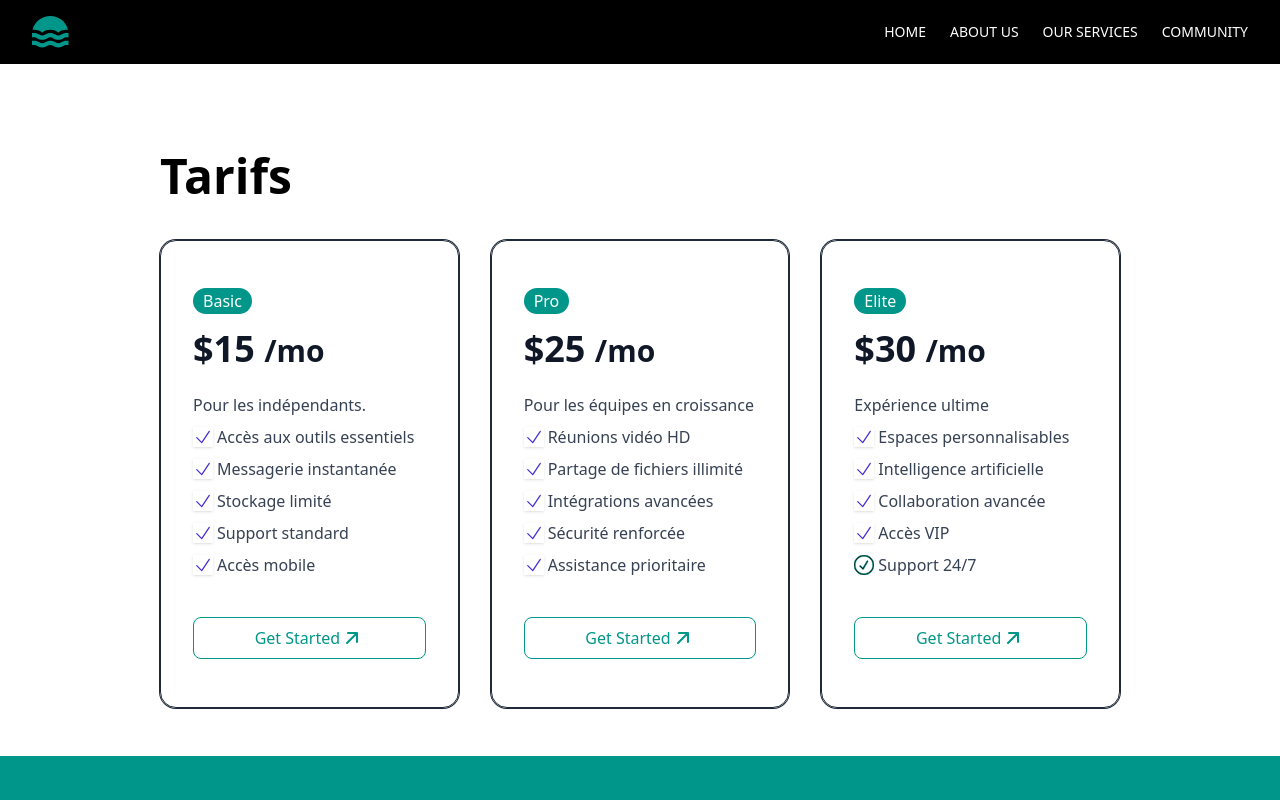
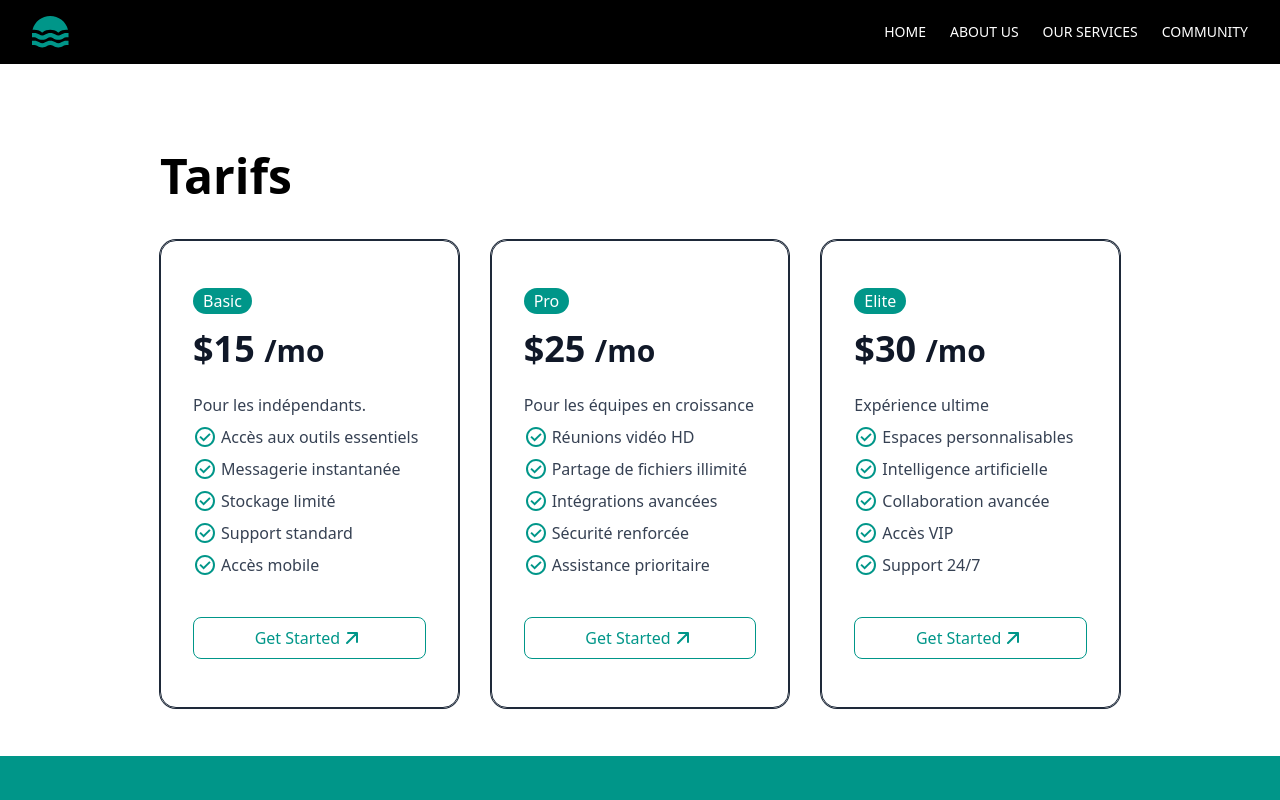
Before and after one commit to AnaelTech/webstatique-examen, an Angular app: page /tarif in a window 1280 px wide. Shown: the top 800 px of the page. Built offline with nearby package versions, Linux system fonts and the light colour scheme.

Commit message:
✨ feat: update card tarifs

```diff
--- a/src/app/tarif/tarif.component.html
+++ b/src/app/tarif/tarif.component.html
@@ -21,76 +21,31 @@
           </li>
 
           <li class="flex items-center gap-1">
-            <svg
-              xmlns="http://www.w3.org/2000/svg"
-              fill="none"
-              viewBox="0 0 24 24"
-              stroke-width="1.5"
-              stroke="currentColor"
-              class="size-5 text-indigo-700 shadow-sm"
-            >
-              <path stroke-linecap="round" stroke-linejoin="round" d="M4.5 12.75l6 6 9-13.5" />
-            </svg>
+            <svg xmlns="http://www.w3.org/2000/svg" class="text-primary group-hover:text-white" width="24" height="24" viewBox="0 0 24 24"><path fill="currentColor" d="m10.6 16.6l7.05-7.05l-1.4-1.4l-5.65 5.65l-2.85-2.85l-1.4 1.4zM12 22q-2.075 0-3.9-.788t-3.175-2.137T2.788 15.9T2 12t.788-3.9t2.137-3.175T8.1 2.788T12 2t3.9.788t3.175 2.137T21.213 8.1T22 12t-.788 3.9t-2.137 3.175t-3.175 2.138T12 22m0-2q3.35 0 5.675-2.325T20 12t-2.325-5.675T12 4T6.325 6.325T4 12t2.325 5.675T12 20m0-8"/></svg>
 
             <span class="text-gray-700 group-hover:text-white"> Accès aux outils essentiels </span>
           </li>
 
           <li class="flex items-center gap-1">
-            <svg
-              xmlns="http://www.w3.org/2000/svg"
-              fill="none"
-              viewBox="0 0 24 24"
-              stroke-width="1.5"
-              stroke="currentColor"
-              class="size-5 text-indigo-700 shadow-sm"
-            >
-              <path stroke-linecap="round" stroke-linejoin="round" d="M4.5 12.75l6 6 9-13.5" />
-            </svg>
+            <svg xmlns="http://www.w3.org/2000/svg" class="text-primary group-hover:text-white" width="24" height="24" viewBox="0 0 24 24"><path fill="currentColor" d="m10.6 16.6l7.05-7.05l-1.4-1.4l-5.65 5.65l-2.85-2.85l-1.4 1.4zM12 22q-2.075 0-3.9-.788t-3.175-2.137T2.788 15.9T2 12t.788-3.9t2.137-3.175T8.1 2.788T12 2t3.9.788t3.175 2.137T21.213 8.1T22 12t-.788 3.9t-2.137 3.175t-3.175 2.138T12 22m0-2q3.35 0 5.675-2.325T20 12t-2.325-5.675T12 4T6.325 6.325T4 12t2.325 5.675T12 20m0-8"/></svg>
 
             <span class="text-gray-700 group-hover:text-white"> Messagerie instantanée </span>
           </li>
 
           <li class="flex items-center gap-1">
-            <svg
-              xmlns="http://www.w3.org/2000/svg"
-              fill="none"
-              viewBox="0 0 24 24"
-              stroke-width="1.5"
-              stroke="currentColor"
-              class="size-5 text-indigo-700 shadow-sm"
-            >
-              <path stroke-linecap="round" stroke-linejoin="round" d="M4.5 12.75l6 6 9-13.5" />
-            </svg>
+            <svg xmlns="http://www.w3.org/2000/svg" class="text-primary group-hover:text-white" width="24" height="24" viewBox="0 0 24 24"><path fill="currentColor" d="m10.6 16.6l7.05-7.05l-1.4-1.4l-5.65 5.65l-2.85-2.85l-1.4 1.4zM12 22q-2.075 0-3.9-.788t-3.175-2.137T2.788 15.9T2 12t.788-3.9t2.137-3.175T8.1 2.788T12 2t3.9.788t3.175 2.137T21.213 8.1T22 12t-.788 3.9t-2.137 3.175t-3.175 2.138T12 22m0-2q3.35 0 5.675-2.325T20 12t-2.325-5.675T12 4T6.325 6.325T4 12t2.325 5.675T12 20m0-8"/></svg>
 
             <span class="text-gray-700 group-hover:text-white"> Stockage limité </span>
           </li>
 
           <li class="flex items-center gap-1">
-            <svg
-              xmlns="http://www.w3.org/2000/svg"
-              fill="none"
-              viewBox="0 0 24 24"
-              stroke-width="1.5"
-              stroke="currentColor"
-              class="size-5 text-indigo-700 shadow-sm"
-            >
-              <path stroke-linecap="round" stroke-linejoin="round" d="M4.5 12.75l6 6 9-13.5" />
-            </svg>
+            <svg xmlns="http://www.w3.org/2000/svg" class="text-primary group-hover:text-white" width="24" height="24" viewBox="0 0 24 24"><path fill="currentColor" d="m10.6 16.6l7.05-7.05l-1.4-1.4l-5.65 5.65l-2.85-2.85l-1.4 1.4zM12 22q-2.075 0-3.9-.788t-3.175-2.137T2.788 15.9T2 12t.788-3.9t2.137-3.175T8.1 2.788T12 2t3.9.788t3.175 2.137T21.213 8.1T22 12t-.788 3.9t-2.137 3.175t-3.175 2.138T12 22m0-2q3.35 0 5.675-2.325T20 12t-2.325-5.675T12 4T6.325 6.325T4 12t2.325 5.675T12 20m0-8"/></svg>
 
             <span class="text-gray-700 group-hover:text-white"> Support standard </span>
           </li>
 
           <li class="flex items-center gap-1">
-            <svg
-              xmlns="http://www.w3.org/2000/svg"
-              fill="none"
-              viewBox="0 0 24 24"
-              stroke-width="1.5"
-              stroke="currentColor"
-              class="size-5 text-indigo-700 shadow-sm"
-            >
-              <path stroke-linecap="round" stroke-linejoin="round" d="M4.5 12.75l6 6 9-13.5" />
-            </svg>
+            <svg xmlns="http://www.w3.org/2000/svg" class="text-primary group-hover:text-white" width="24" height="24" viewBox="0 0 24 24"><path fill="currentColor" d="m10.6 16.6l7.05-7.05l-1.4-1.4l-5.65 5.65l-2.85-2.85l-1.4 1.4zM12 22q-2.075 0-3.9-.788t-3.175-2.137T2.788 15.9T2 12t.788-3.9t2.137-3.175T8.1 2.788T12 2t3.9.788t3.175 2.137T21.213 8.1T22 12t-.788 3.9t-2.137 3.175t-3.175 2.138T12 22m0-2q3.35 0 5.675-2.325T20 12t-2.325-5.675T12 4T6.325 6.325T4 12t2.325 5.675T12 20m0-8"/></svg>
 
             <span class="text-gray-700 group-hover:text-white"> Accès mobile </span>
           </li>
@@ -124,74 +79,29 @@
           </li>
 
           <li class="flex items-center gap-1">
-            <svg
-              xmlns="http://www.w3.org/2000/svg"
-              fill="none"
-              viewBox="0 0 24 24"
-              stroke-width="1.5"
-              stroke="currentColor"
-              class="size-5 text-indigo-700 shadow-sm"
-            >
-              <path stroke-linecap="round" stroke-linejoin="round" d="M4.5 12.75l6 6 9-13.5" />
-            </svg>
+            <svg xmlns="http://www.w3.org/2000/svg" class="text-primary group-hover:text-white" width="24" height="24" viewBox="0 0 24 24"><path fill="currentColor" d="m10.6 16.6l7.05-7.05l-1.4-1.4l-5.65 5.65l-2.85-2.85l-1.4 1.4zM12 22q-2.075 0-3.9-.788t-3.175-2.137T2.788 15.9T2 12t.788-3.9t2.137-3.175T8.1 2.788T12 2t3.9.788t3.175 2.137T21.213 8.1T22 12t-.788 3.9t-2.137 3.175t-3.175 2.138T12 22m0-2q3.35 0 5.675-2.325T20 12t-2.325-5.675T12 4T6.325 6.325T4 12t2.325 5.675T12 20m0-8"/></svg>
 
             <span class="text-gray-700 group-hover:text-white"> Réunions vidéo HD </span>
           </li>
 
           <li class="flex items-center gap-1">
-            <svg
-              xmlns="http://www.w3.org/2000/svg"
-              fill="none"
-              viewBox="0 0 24 24"
-              stroke-width="1.5"
-              stroke="currentColor"
-              class="size-5 text-indigo-700 shadow-sm"
-            >
-              <path stroke-linecap="round" stroke-linejoin="round" d="M4.5 12.75l6 6 9-13.5" />
-            </svg>
+            <svg xmlns="http://www.w3.org/2000/svg" class="text-primary group-hover:text-white" width="24" height="24" viewBox="0 0 24 24"><path fill="currentColor" d="m10.6 16.6l7.05-7.05l-1.4-1.4l-5.65 5.65l-2.85-2.85l-1.4 1.4zM12 22q-2.075 0-3.9-.788t-3.175-2.137T2.788 15.9T2 12t.788-3.9t2.137-3.175T8.1 2.788T12 2t3.9.788t3.175 2.137T21.213 8.1T22 12t-.788 3.9t-2.137 3.175t-3.175 2.138T12 22m0-2q3.35 0 5.675-2.325T20 12t-2.325-5.675T12 4T6.325 6.325T4 12t2.325 5.675T12 20m0-8"/></svg>
 
             <span class="text-gray-700 group-hover:text-white"> Partage de fichiers illimité </span>
           </li>
 
           <li class="flex items-center gap-1">
-            <svg
-              xmlns="http://www.w3.org/2000/svg"
-              fill="none"
-              viewBox="0 0 24 24"
-              stroke-width="1.5"
-              stroke="currentColor"
-              class="size-5 text-indigo-700 shadow-sm"
-            >
-              <path stroke-linecap="round" stroke-linejoin="round" d="M4.5 12.75l6 6 9-13.5" />
-            </svg>
+            <svg xmlns="http://www.w3.org/2000/svg" class="text-primary group-hover:text-white" width="24" height="24" viewBox="0 0 24 24"><path fill="currentColor" d="m10.6 16.6l7.05-7.05l-1.4-1.4l-5.65 5.65l-2.85-2.85l-1.4 1.4zM12 22q-2.075 0-3.9-.788t-3.175-2.137T2.788 15.9T2 12t.788-3.9t2.137-3.175T8.1 2.788T12 2t3.9.788t3.175 2.137T21.213 8.1T22 12t-.788 3.9t-2.137 3.175t-3.175 2.138T12 22m0-2q3.35 0 5.675-2.325T20 12t-2.325-5.675T12 4T6.325 6.325T4 12t2.325 5.675T12 20m0-8"/></svg>
 
             <span class="text-gray-700 group-hover:text-white"> Intégrations avancées </span>
           </li>
           <li class="flex items-center gap-1">
-            <svg
-              xmlns="http://www.w3.org/2000/svg"
-              fill="none"
-              viewBox="0 0 24 24"
-              stroke-width="1.5"
-              stroke="currentColor"
-              class="size-5 text-indigo-700 shadow-sm"
-            >
-              <path stroke-linecap="round" stroke-linejoin="round" d="M4.5 12.75l6 6 9-13.5" />
-            </svg>
+            <svg xmlns="http://www.w3.org/2000/svg" class="text-primary group-hover:text-white" width="24" height="24" viewBox="0 0 24 24"><path fill="currentColor" d="m10.6 16.6l7.05-7.05l-1.4-1.4l-5.65 5.65l-2.85-2.85l-1.4 1.4zM12 22q-2.075 0-3.9-.788t-3.175-2.137T2.788 15.9T2 12t.788-3.9t2.137-3.175T8.1 2.788T12 2t3.9.788t3.175 2.137T21.213 8.1T22 12t-.788 3.9t-2.137 3.175t-3.175 2.138T12 22m0-2q3.35 0 5.675-2.325T20 12t-2.325-5.675T12 4T6.325 6.325T4 12t2.325 5.675T12 20m0-8"/></svg>
 
             <span class="text-gray-700 group-hover:text-white"> Sécurité renforcée </span>
           </li>
           <li class="flex items-center gap-1">
-            <svg
-              xmlns="http://www.w3.org/2000/svg"
-              fill="none"
-              viewBox="0 0 24 24"
-              stroke-width="1.5"
-              stroke="currentColor"
-              class="size-5 text-indigo-700 shadow-sm"
-            >
-              <path stroke-linecap="round" stroke-linejoin="round" d="M4.5 12.75l6 6 9-13.5" />
-            </svg>
+            <svg xmlns="http://www.w3.org/2000/svg" class="text-primary group-hover:text-white" width="24" height="24" viewBox="0 0 24 24"><path fill="currentColor" d="m10.6 16.6l7.05-7.05l-1.4-1.4l-5.65 5.65l-2.85-2.85l-1.4 1.4zM12 22q-2.075 0-3.9-.788t-3.175-2.137T2.788 15.9T2 12t.788-3.9t2.137-3.175T8.1 2.788T12 2t3.9.788t3.175 2.137T21.213 8.1T22 12t-.788 3.9t-2.137 3.175t-3.175 2.138T12 22m0-2q3.35 0 5.675-2.325T20 12t-2.325-5.675T12 4T6.325 6.325T4 12t2.325 5.675T12 20m0-8"/></svg>
 
             <span class="text-gray-700 group-hover:text-white"> Assistance prioritaire </span>
           </li>
@@ -227,76 +137,30 @@
           </li>
 
           <li class="flex items-center gap-1">
-            <svg
-              xmlns="http://www.w3.org/2000/svg"
-              fill="none"
-              viewBox="0 0 24 24"
-              stroke-width="1.5"
-              stroke="currentColor"
-              class="size-5 text-indigo-700 shadow-sm"
-            >
-              <path stroke-linecap="round" stroke-linejoin="round" d="M4.5 12.75l6 6 9-13.5" />
-            </svg>
+            <svg xmlns="http://www.w3.org/2000/svg" class="text-primary group-hover:text-white" width="24" height="24" viewBox="0 0 24 24"><path fill="currentColor" d="m10.6 16.6l7.05-7.05l-1.4-1.4l-5.65 5.65l-2.85-2.85l-1.4 1.4zM12 22q-2.075 0-3.9-.788t-3.175-2.137T2.788 15.9T2 12t.788-3.9t2.137-3.175T8.1 2.788T12 2t3.9.788t3.175 2.137T21.213 8.1T22 12t-.788 3.9t-2.137 3.175t-3.175 2.138T12 22m0-2q3.35 0 5.675-2.325T20 12t-2.325-5.675T12 4T6.325 6.325T4 12t2.325 5.675T12 20m0-8"/></svg>
 
             <span class="text-gray-700 group-hover:text-white"> Espaces personnalisables </span>
           </li>
 
           <li class="flex items-center gap-1">
-            <svg
-              xmlns="http://www.w3.org/2000/svg"
-              fill="none"
-              viewBox="0 0 24 24"
-              stroke-width="1.5"
-              stroke="currentColor"
-              class="size-5 text-indigo-700 shadow-sm"
-            >
-              <path stroke-linecap="round" stroke-linejoin="round" d="M4.5 12.75l6 6 9-13.5" />
-            </svg>
+            <svg xmlns="http://www.w3.org/2000/svg" class="text-primary group-hover:text-white"  width="24" height="24" viewBox="0 0 24 24"><path fill="currentColor" d="m10.6 16.6l7.05-7.05l-1.4-1.4l-5.65 5.65l-2.85-2.85l-1.4 1.4zM12 22q-2.075 0-3.9-.788t-3.175-2.137T2.788 15.9T2 12t.788-3.9t2.137-3.175T8.1 2.788T12 2t3.9.788t3.175 2.137T21.213 8.1T22 12t-.788 3.9t-2.137 3.175t-3.175 2.138T12 22m0-2q3.35 0 5.675-2.325T20 12t-2.325-5.675T12 4T6.325 6.325T4 12t2.325 5.675T12 20m0-8"/></svg>
 
             <span class="text-gray-700 group-hover:text-white"> Intelligence artificielle
             </span>
           </li>
 
           <li class="flex items-center gap-1">
-            <svg
-              xmlns="http://www.w3.org/2000/svg"
-              fill="none"
-              viewBox="0 0 24 24"
-              stroke-width="1.5"
-              stroke="currentColor"
-              class="size-5 text-indigo-700 shadow-sm"
-            >
-              <path stroke-linecap="round" stroke-linejoin="round" d="M4.5 12.75l6 6 9-13.5" />
-            </svg>
+            <svg xmlns="http://www.w3.org/2000/svg" class="text-primary group-hover:text-white" width="24" height="24" viewBox="0 0 24 24"><path fill="currentColor" d="m10.6 16.6l7.05-7.05l-1.4-1.4l-5.65 5.65l-2.85-2.85l-1.4 1.4zM12 22q-2.075 0-3.9-.788t-3.175-2.137T2.788 15.9T2 12t.788-3.9t2.137-3.175T8.1 2.788T12 2t3.9.788t3.175 2.137T21.213 8.1T22 12t-.788 3.9t-2.137 3.175t-3.175 2.138T12 22m0-2q3.35 0 5.675-2.325T20 12t-2.325-5.675T12 4T6.325 6.325T4 12t2.325 5.675T12 20m0-8"/></svg>
 
             <span class="text-gray-700 group-hover:text-white"> Collaboration avancée </span>
           </li>
           <li class="flex items-center gap-1">
-            <svg
-              xmlns="http://www.w3.org/2000/svg"
-              fill="none"
-              viewBox="0 0 24 24"
-              stroke-width="1.5"
-              stroke="currentColor"
-              class="size-5 text-indigo-700 shadow-sm"
-            >
-              <path stroke-linecap="round" stroke-linejoin="round" d="M4.5 12.75l6 6 9-13.5" />
-            </svg>
+            <svg xmlns="http://www.w3.org/2000/svg" class="text-primary group-hover:text-white" width="24" height="24" viewBox="0 0 24 24"><path fill="currentColor" d="m10.6 16.6l7.05-7.05l-1.4-1.4l-5.65 5.65l-2.85-2.85l-1.4 1.4zM12 22q-2.075 0-3.9-.788t-3.175-2.137T2.788 15.9T2 12t.788-3.9t2.137-3.175T8.1 2.788T12 2t3.9.788t3.175 2.137T21.213 8.1T22 12t-.788 3.9t-2.137 3.175t-3.175 2.138T12 22m0-2q3.35 0 5.675-2.325T20 12t-2.325-5.675T12 4T6.325 6.325T4 12t2.325 5.675T12 20m0-8"/></svg>
 
             <span class="text-gray-700 group-hover:text-white"> Accès VIP  </span>
           </li>
           <li class="flex items-center gap-1">
-            <!-- <svg
-              xmlns="http://www.w3.org/2000/svg"
-              fill="none"
-              viewBox="0 0 24 24"
-              stroke-width="1.5"
-              stroke="currentColor"
-              class="size-5 text-indigo-700 shadow-sm"
-            >
-              <path stroke-linecap="round" stroke-linejoin="round" d="M4.5 12.75l6 6 9-13.5" />
-            </svg> -->
-            <svg viewBox="0 0 32 32" class="size-5 text-primary group-hover:text-white" version="1.1" xmlns="http://www.w3.org/2000/svg" xmlns:xlink="http://www.w3.org/1999/xlink" xmlns:sketch="http://www.bohemiancoding.com/sketch/ns" fill="none"><g id="SVGRepo_bgCarrier" stroke-width="0"></g><g id="SVGRepo_tracerCarrier" stroke-linecap="round" stroke-linejoin="round"></g><g id="SVGRepo_iconCarrier"> <title>checkmark-circle</title> <desc>Created with Sketch Beta.</desc> <defs> </defs> <g id="Page-1" stroke="currentColor" stroke-width="1" fill="none" fill-rule="evenodd" sketch:type="MSPage"> <g id="Icon-Set" sketch:type="MSLayerGroup" transform="translate(-100.000000, -1139.000000)" fill="#000000"> <path d="M122.027,1148.07 C121.548,1147.79 120.937,1147.96 120.661,1148.43 L114.266,1159.51 L110.688,1156.21 C110.31,1155.81 109.677,1155.79 109.274,1156.17 C108.871,1156.54 108.85,1157.18 109.228,1157.58 L113.8,1161.8 C114.177,1162.2 114.81,1162.22 115.213,1161.84 C115.335,1161.73 122.393,1149.43 122.393,1149.43 C122.669,1148.96 122.505,1148.34 122.027,1148.07 L122.027,1148.07 Z M116,1169 C108.268,1169 102,1162.73 102,1155 C102,1147.27 108.268,1141 116,1141 C123.732,1141 130,1147.27 130,1155 C130,1162.73 123.732,1169 116,1169 L116,1169 Z M116,1139 C107.164,1139 100,1146.16 100,1155 C100,1163.84 107.164,1171 116,1171 C124.836,1171 132,1163.84 132,1155 C132,1146.16 124.836,1139 116,1139 L116,1139 Z" id="checkmark-circle" sketch:type="MSShapeGroup"> </path> </g> </g> </g></svg>
+            <svg xmlns="http://www.w3.org/2000/svg" class="text-primary group-hover:text-white" width="24" height="24" viewBox="0 0 24 24"><path fill="currentColor" d="m10.6 16.6l7.05-7.05l-1.4-1.4l-5.65 5.65l-2.85-2.85l-1.4 1.4zM12 22q-2.075 0-3.9-.788t-3.175-2.137T2.788 15.9T2 12t.788-3.9t2.137-3.175T8.1 2.788T12 2t3.9.788t3.175 2.137T21.213 8.1T22 12t-.788 3.9t-2.137 3.175t-3.175 2.138T12 22m0-2q3.35 0 5.675-2.325T20 12t-2.325-5.675T12 4T6.325 6.325T4 12t2.325 5.675T12 20m0-8"/></svg>
 
             <span class="text-gray-700 group-hover:text-white"> Support 24/7  </span>
           </li>
```
